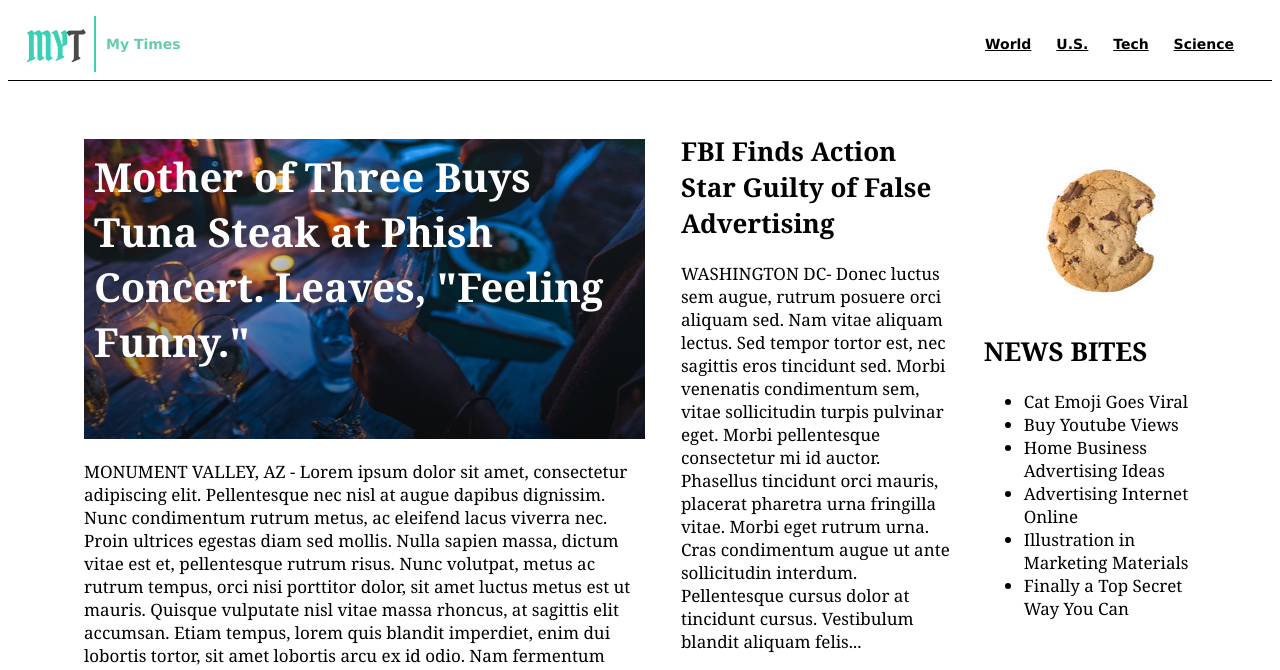
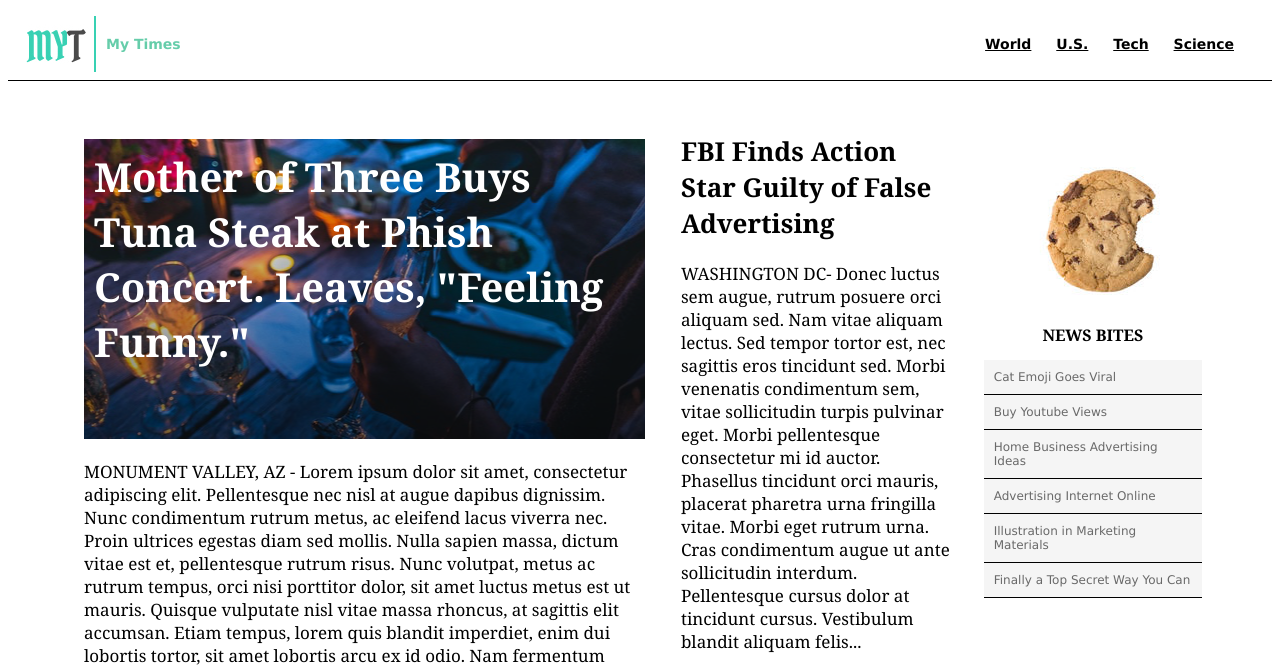
Before and after one commit to pscnorge/mytimes, a plain HTML site: page index.html in a window 1280 px wide. Shown: the top 670 px of the page. Drawn offline with Linux system fonts and the light colour scheme.

Commit message:
Add News Bites section styling

```diff
--- a/resources/css/style.css
+++ b/resources/css/style.css
@@ -113,5 +113,23 @@ h2 {
 /* News bites */
 .story.bites h2 {
   text-transform: uppercase;
+  font-size: 16px;
+  font-weight: bold;
+  text-align: center;
+}
+.story.bites ul {
+  list-style: none;
+  margin: 0;
+  padding: 0;
+}
+.story.bites li {
+  display: block;
+  margin: 0;
+  padding:10px;
+  border-bottom: 1px solid black;
+  background-color: WhiteSmoke;
+  font-family: Verdana;
+  font-size: 12px;
+  color: DimGray;
 }
 /* Footer */
```
